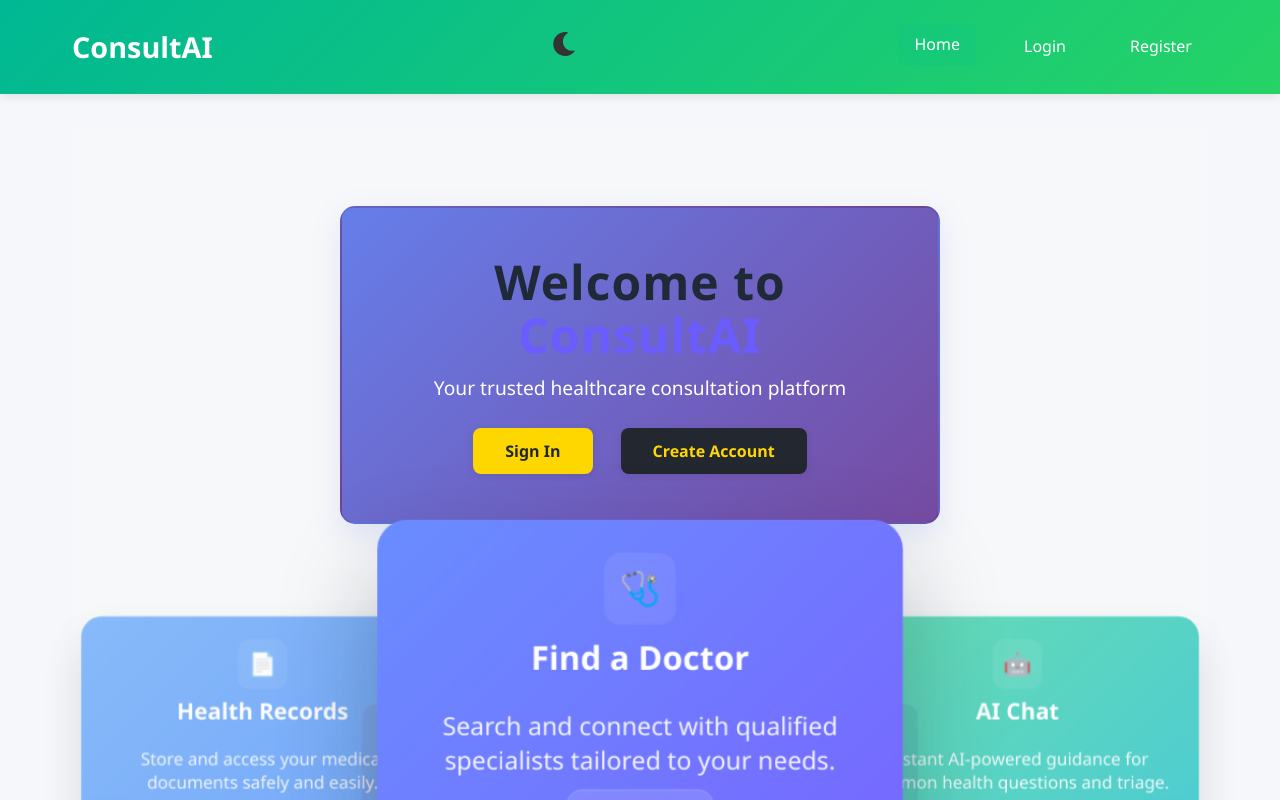
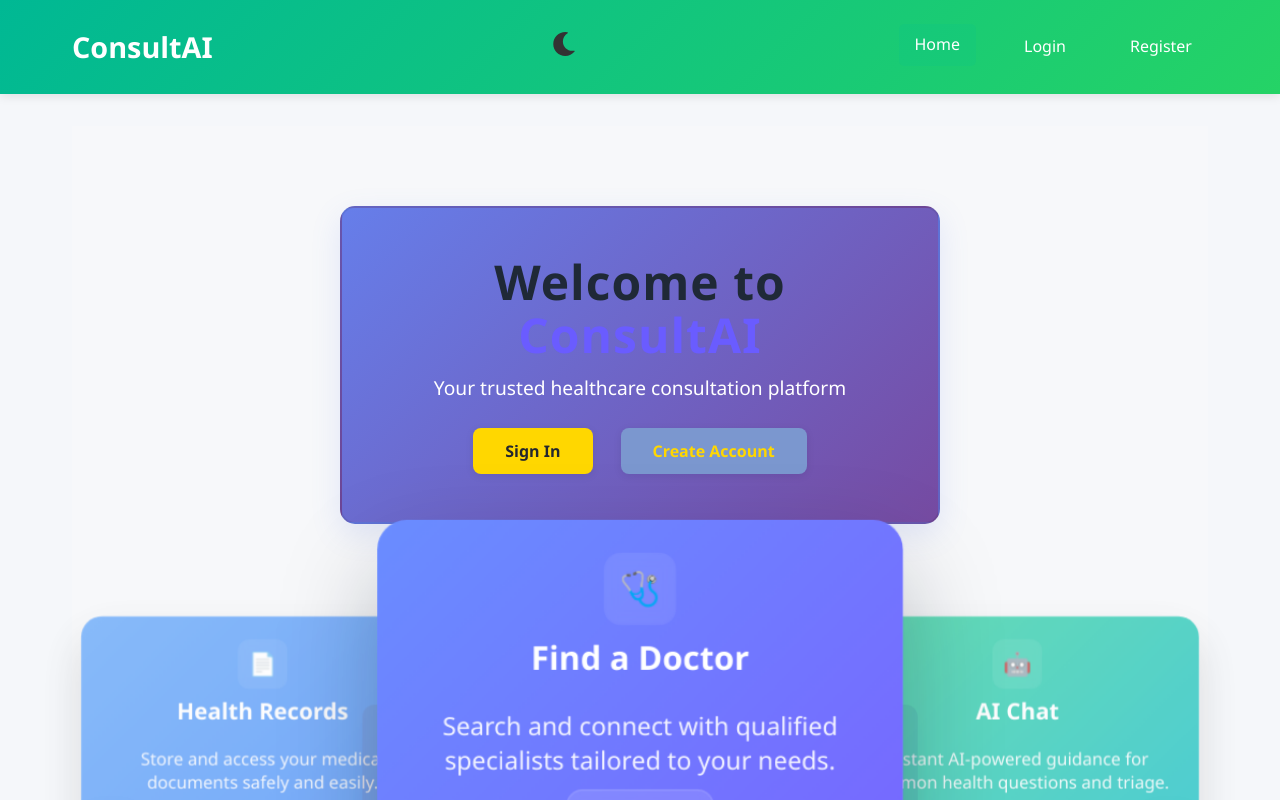
Before and after one commit to Zahid-Ham/ConsultAI-Latest, a React (Vite) app in the folder frontend/: page / in a window 1280 px wide. Shown: the top 800 px of the page. Built offline with nearby package versions, Linux system fonts and the light colour scheme; no server answers.

Commit message:
feat:Technical Error Fixed

```diff
--- a/frontend/src/components/Home.jsx
+++ b/frontend/src/components/Home.jsx
@@ -30,7 +30,7 @@ const Home = () => {
                 <button className="explore">Sign In</button>
               </Link>
               <Link to="/register">
-                <button className="explore" style={{ background: "#23272f", color: "#ffd700" }}>Create Account</button>
+                <button className="explore" style={{ background: "#7b97cfff", color: "#ffd700" }}>Create Account</button>
               </Link>
             </div>
           )}
```
